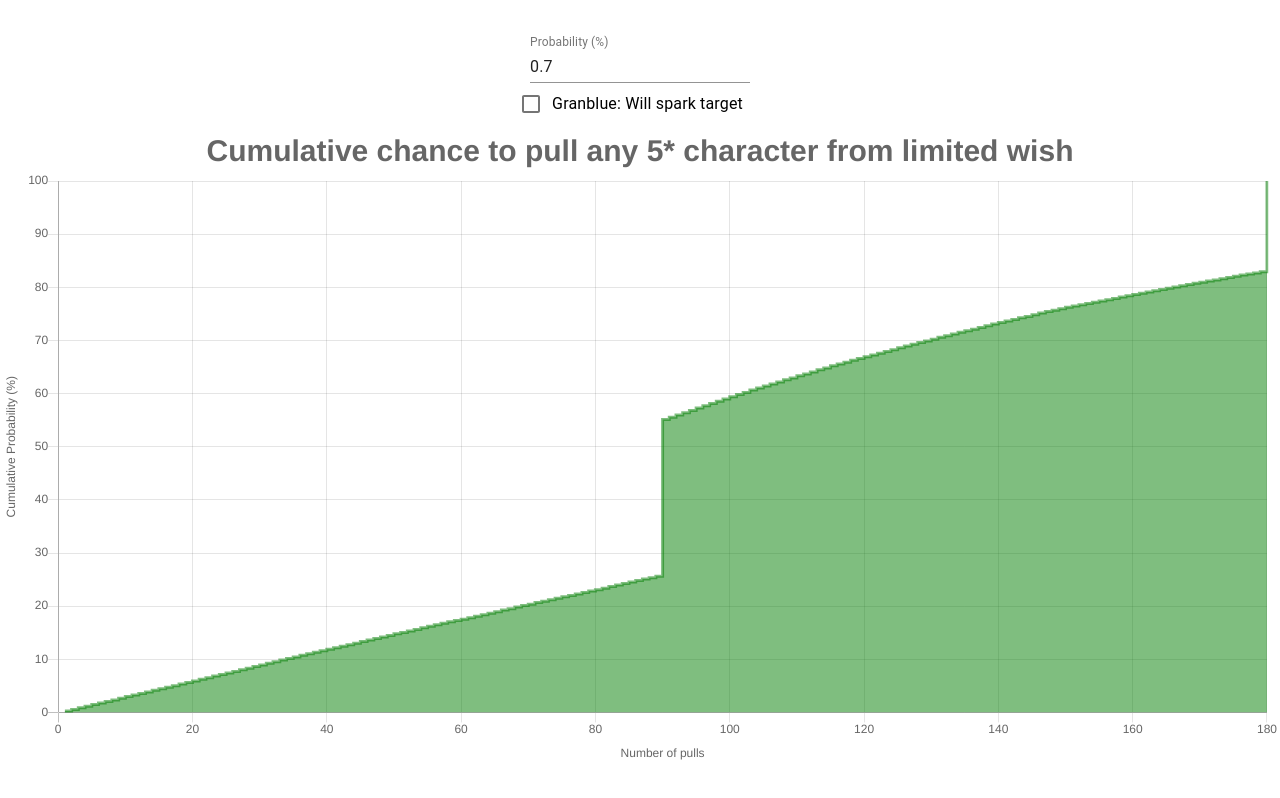
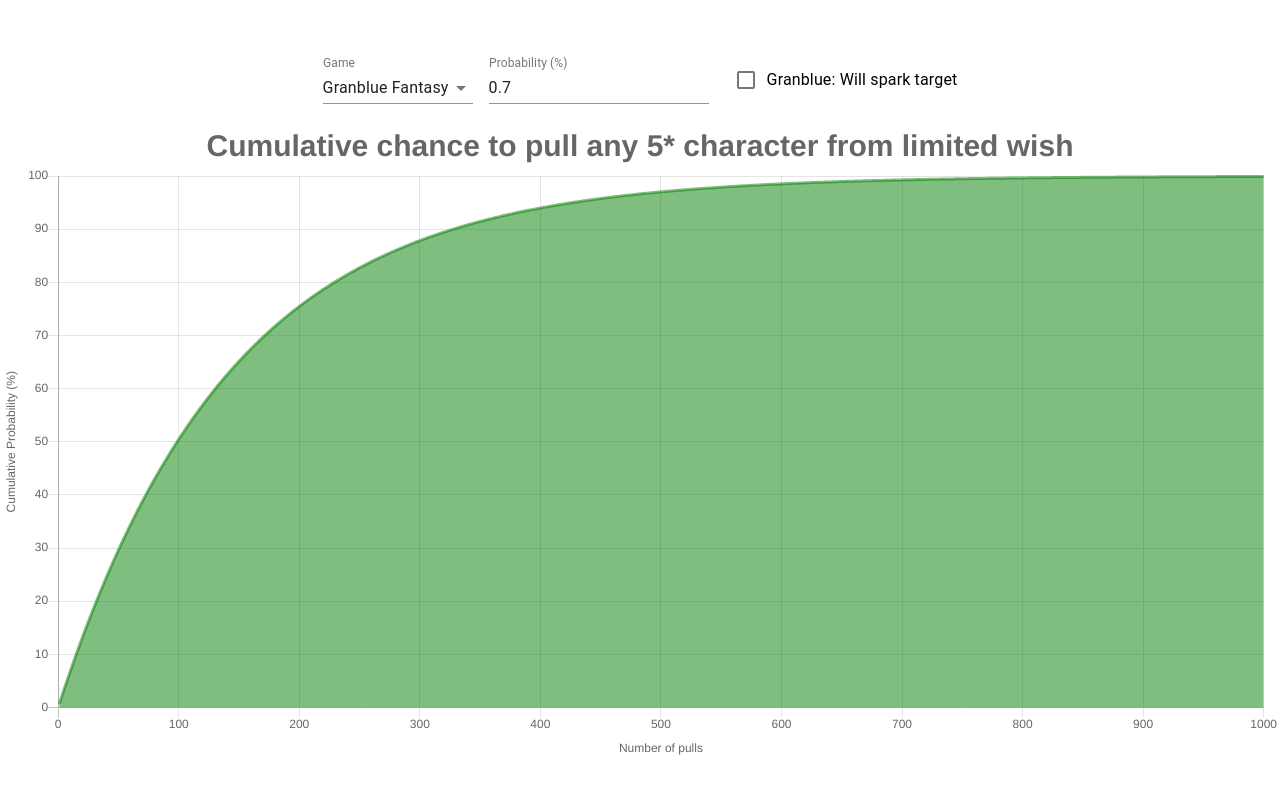
Before and after one commit to DatKami/gacha-roll-analyzer, a React (Create React App) app: page / in a window 1280 px wide. Built offline with nearby package versions, Linux system fonts and the light colour scheme.

Commit message:
add modes

```diff
--- a/src/App.js
+++ b/src/App.js
@@ -1,21 +1,32 @@
 import React, { useState } from 'react';
-import logo from './logo.svg';
 import './App.css';
 import { Line } from 'react-chartjs-2';
+import { makeStyles } from '@material-ui/core/styles';
 import ProbabilityDataTransform from './ProbabilityDataTransform';
 import GenshinDataTransform from './GenshinDataTransform';
 import GenshinDataTransform2 from './GenshinDataTransform2';
-import { TextField, Checkbox, FormControlLabel } from '@material-ui/core';
+// FormHelperText,
+import { TextField, Checkbox, FormControlLabel, InputLabel, MenuItem, FormControl, Select, FormGroup } from '@material-ui/core';
 
-function chartDataTransform(probability, pityLimit) {
+const MODES = {
+        GRANBLUE: 'GRANBLUE',
+        FGO: 'FGO',
+        GENSHIN: 'GENSHIN'
+      },
+      DATA_TRANSFORMS = {
+        GRANBLUE: ProbabilityDataTransform,
+        FGO: ProbabilityDataTransform,
+        GENSHIN: GenshinDataTransform
+      };
+
+function chartDataTransform(probability, pityLimit, mode) {
   return {
     data: {
       datasets: [{
-        steppedLine: true,
+        lineTension: 0,
         pointRadius: 0,
         pointHitRadius: 2,
-        // data: ProbabilityDataTransform({probability, pityLimit: pityLimit ? 300 : undefined}),
-        data: GenshinDataTransform(),
+        data: DATA_TRANSFORMS[mode]({probability, pityLimit: pityLimit ? 300 : undefined}),
         backgroundColor: 'rgba(0, 127, 0, .5)',
         borderColor: 'rgba(0, 127, 0, .5)'
       }]
@@ -42,6 +53,10 @@ function chartDataTransform(probability, pityLimit) {
           scaleLabel: {
             display: true,
             labelString: 'Cumulative Probability (%)'
+          },
+          ticks: {
+            beginAtZero: true,
+            suggestedMax: 100
           }
         }]
       }
@@ -49,22 +64,52 @@ function chartDataTransform(probability, pityLimit) {
   }
 }
 
+const useStyles = makeStyles((theme) => ({
+  formControl: {
+    margin: theme.spacing(1),
+    minWidth: 120,
+  },
+  selectEmpty: {
+    marginTop: theme.spacing(2),
+  },
+}));
+
 function App() {
+  const classes = useStyles();
+  const [mode, setMode] = useState(MODES.GRANBLUE)
   const [probability, setProbability] = useState(.7)
   const [pityLimit, setPityLimit] = useState(false)
 
   return (
     <div className="App">
       <header className="App-header">
-        <TextField id="probability" label="Probability (%)" value={probability} onChange={e => setProbability(e.target.value)}/>
-        <FormControlLabel
-          control={
-            <Checkbox id="pityLimit"  checked={pityLimit} onChange={e => setPityLimit(e.target.checked) } color="primary"/>
-          }
-          label="Granblue: Will spark target"
-        />
+        <FormGroup row={true} className={classes.formControl}>
+            <FormControl className={classes.formControl}>
+                <InputLabel id="rollMode">Game</InputLabel>
+                <Select
+                  labelId="demo-simple-select-label"
+                  id="demo-simple-select"
+                  value={mode}
+                  onChange={e => setMode(e.target.value)}
+                >
+                    <MenuItem value={MODES.GRANBLUE}>Granblue Fantasy</MenuItem>
+                    <MenuItem value={MODES.FGO}>Fate Grand Order</MenuItem>
+                    <MenuItem value={MODES.GENSHIN}>Genshin Impact</MenuItem>
+                </Select>
+            </FormControl>
+            <TextField className={classes.formControl} id="probability" label="Probability (%)" value={probability} onChange={e => setProbability(e.target.value)}/>
+            {mode === MODES.GRANBLUE &&
+                <FormControlLabel className={classes.formControl}
+                    control={
+                        <Checkbox id="pityLimit" checked={pityLimit} onChange={e => setPityLimit(e.target.checked) } color="primary"/>
+                    }
+                    label="Granblue: Will spark target"
+                />
+            }
+
+        </FormGroup>
         <Line
-          {...chartDataTransform(probability / 100, pityLimit)}
+          {...chartDataTransform(probability / 100, pityLimit, mode)}
         />
       </header>
     </div>
--- a/src/ProbabilityDataTransform.js
+++ b/src/ProbabilityDataTransform.js
@@ -1,9 +1,10 @@
 function ProbabilityDataTransform(properties) {
     properties = properties || {};
-    const {probability, pityLimit} = properties;
+    let {probability, pityLimit} = properties;
     let {limit = 1000} = properties;
     if (!probability) {
-        throw new Error('Parameter probability is required');
+        // throw new Error('Parameter probability is required');
+        probability = 0;
     }
     let data = [],
         i,
```
